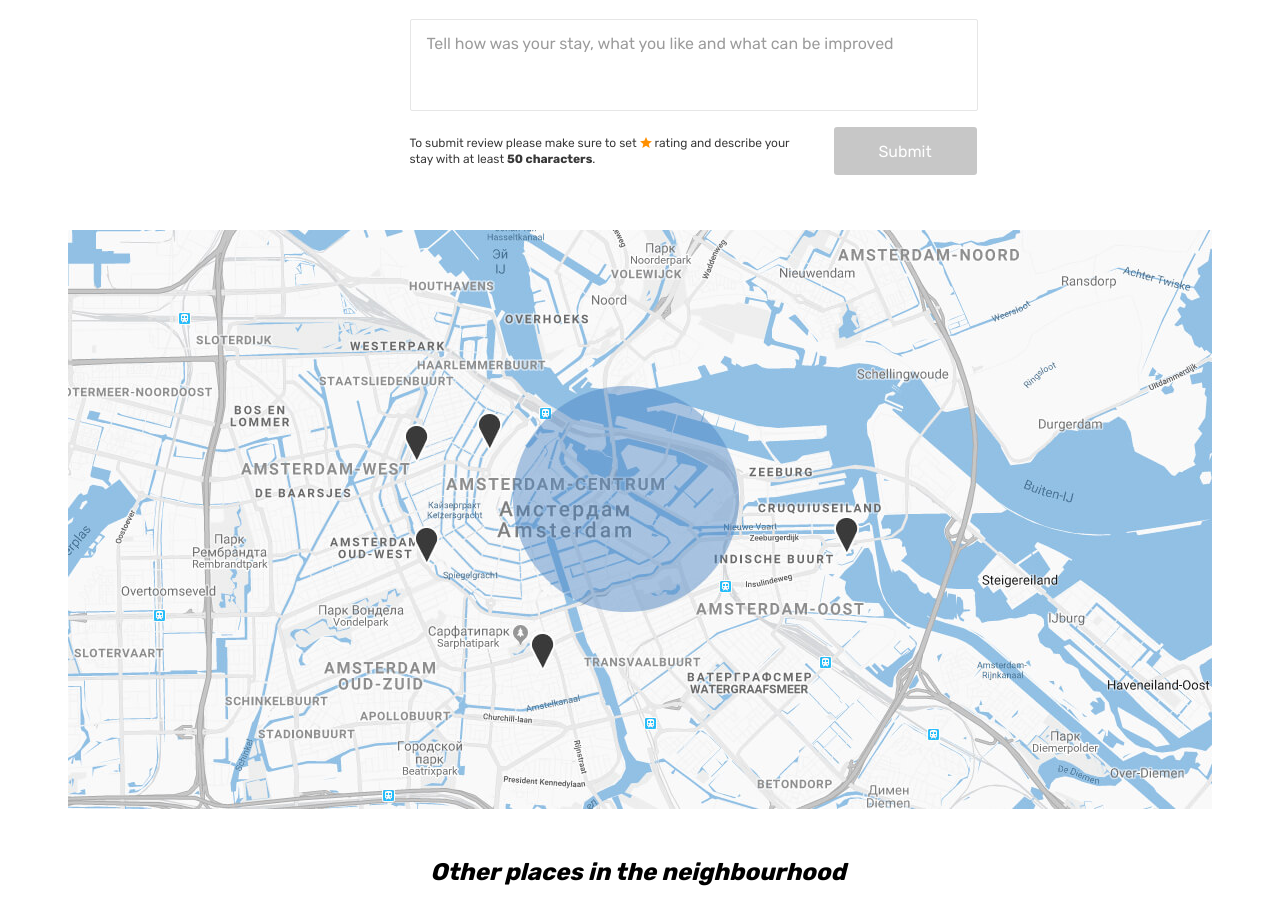
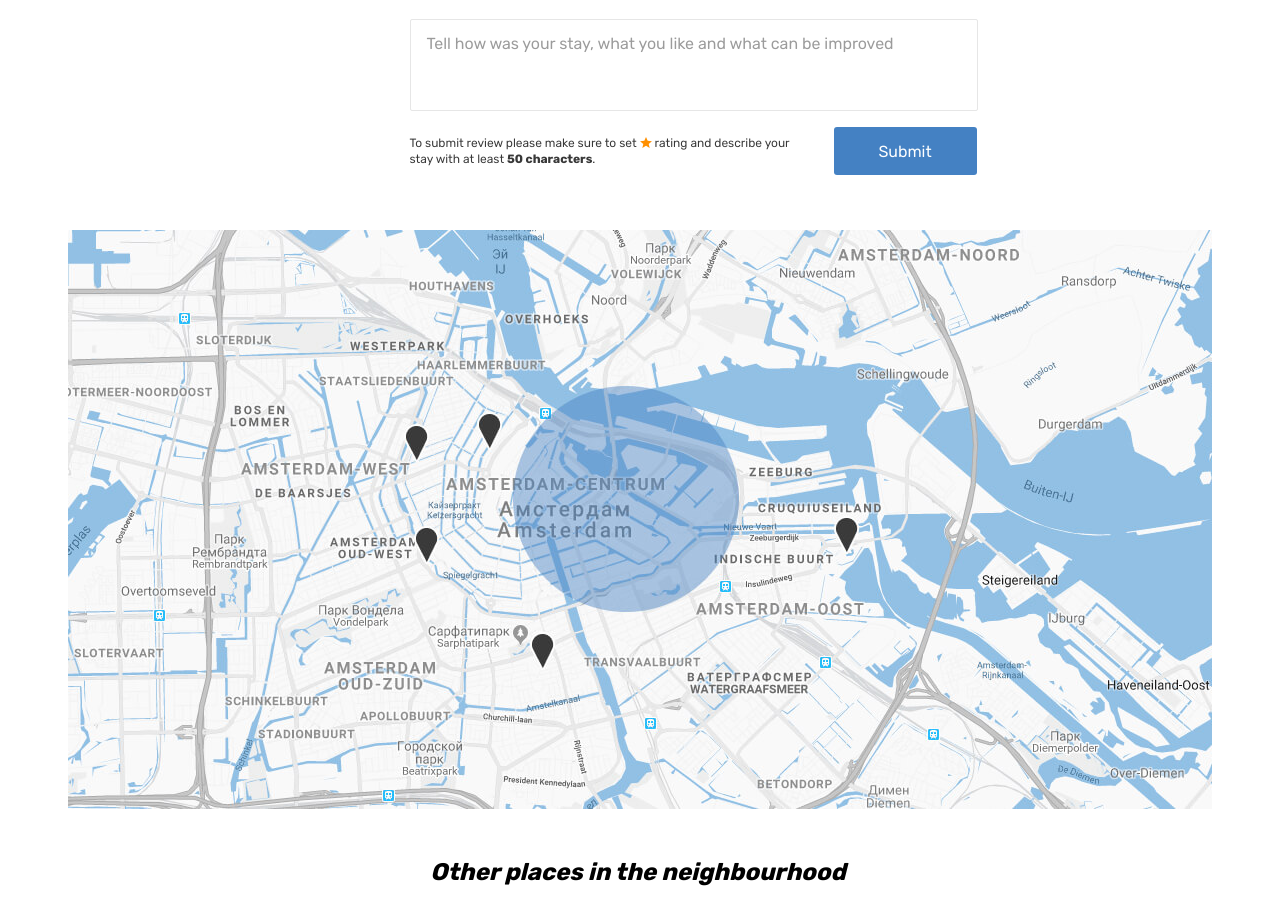
Before and after one commit to htmlacademy-react/794021-six-cities-simple-12, a React (Create React App) app in the folder project/: page /offer/1 in a window 1280 px wide. Shown: the part 1741-2646 px from the top of the page. Built offline with nearby package versions, Linux system fonts and the light colour scheme.

Commit message:
fix: check max character limit of review text

```diff
--- a/project/src/components/room-review-form/room-review-form.tsx
+++ b/project/src/components/room-review-form/room-review-form.tsx
@@ -23,7 +23,9 @@ function RoomReviewForm() {
 
   useEffect(() => {
     const isFulfilled = isFormFulfilled(
-      formData, RoomReview.TextCharacterMinLimit
+      formData,
+      RoomReview.TextCharacterMinLimit,
+      RoomReview.TextCharacterMaxLimit,
     );
     setIsSubmitEnabled(isFulfilled);
   }, [formData]);
@@ -75,10 +77,15 @@ function RoomReviewForm() {
 
 function isFormFulfilled(
   formData: RoomReviewFormData,
-  textCharacterMinLimit: number
+  characterMinLimit: number,
+  characterMaxLimit: number,
 ): boolean {
-  return formData.review.length >= textCharacterMinLimit ||
-    parseInt(formData.rating, 10) > 0;
+  const rating = parseInt(formData.rating, 10);
+  const { length } = formData.review;
+
+  return length >= characterMinLimit ||
+    length <= characterMaxLimit ||
+    rating > 0;
 }
 
 export default RoomReviewForm;
--- a/project/src/consts/consts.ts
+++ b/project/src/consts/consts.ts
@@ -21,4 +21,5 @@ export const RoomReview = {
   PlaceholderText: 'Tell how was your stay, what you like and what can be improved',
   SubmitButtonText: 'Submit',
   TextCharacterMinLimit: 50,
+  TextCharacterMaxLimit: 300,
 } as const;
```
